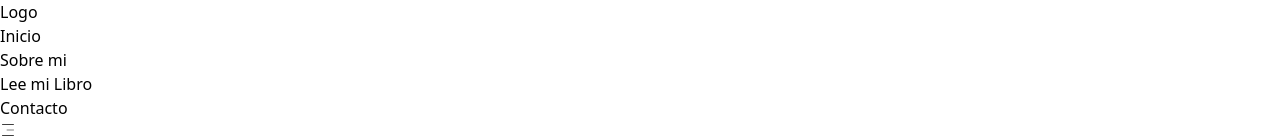
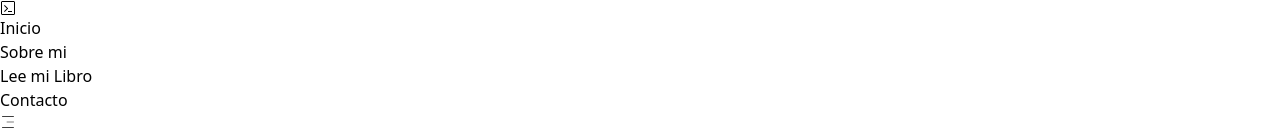
Before and after one commit to rigobersio/porfolio-and-ebook, a React (Vite) app in the folder frontend/: page / in a window 1280 px wide. Shown: the top 140 px of the page. Built offline with nearby package versions, Linux system fonts and the light colour scheme.

Commit message:
(ryzen)edit:Nav(agrego icono)

```diff
--- a/frontend/src/components/nav/Nav.tsx
+++ b/frontend/src/components/nav/Nav.tsx
@@ -4,6 +4,7 @@ import { Link as LinkScroll } from 'react-scroll';
 import { useState } from "react";
 import { FaTimes } from "react-icons/fa";
 import { CiMenuFries } from "react-icons/ci";
+import { VscTerminal } from "react-icons/vsc";
 
 const Nav: React.FC = () => {
   const [click, setClick] = useState(false);
@@ -31,7 +32,7 @@ const Nav: React.FC = () => {
     <nav>
       <div className="absolute top-0 left-0 right-0 h-10vh flex justify-between z-[999] bg-slate-900 text-white lg:py-5 px-20 py-4">
         <div className="flex items-center flex-1">
-          <span className="text-3xl font-bold">Logo</span>
+          <span className="text-3xl font-bold"><VscTerminal /></span>
         </div>
         <div className="lg:flex md:flex lg:flex-1 items center justify-end font-normal hidden">
           <div className="flex-10">
```
